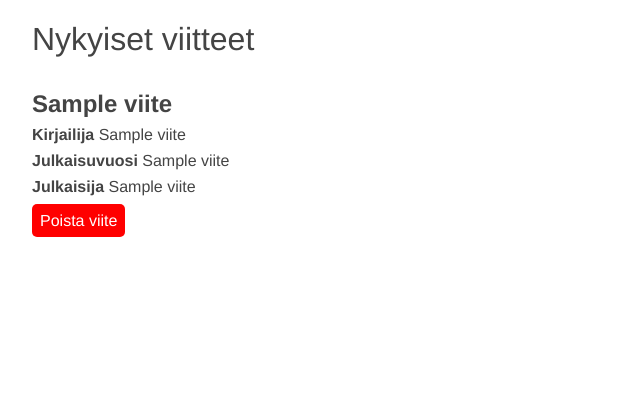
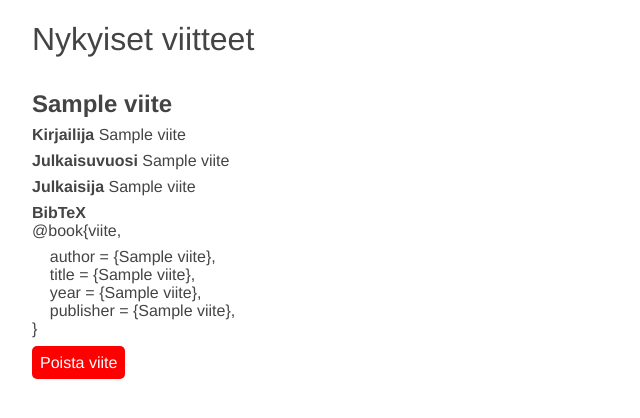
Before and after one commit to jyrikangas/ohtuminiprojekti, a Flask app: template src/templates/viitteet.html in a window 1280 px wide. Shown: the part 50-468 px from the top of the page, without its empty margins (0-640 px from the left). Run offline with Flask 2, Linux system fonts and the light colour scheme; the template is opened without the code that fills it: most values are stand-ins (such as "Sample title", 1, 10 or a date in 2020).

Commit message:
add bibTeX

```diff
--- a/src/templates/viitteet.html
+++ b/src/templates/viitteet.html
@@ -18,6 +18,9 @@
                 <p><b>Kirjailija</b> {{ viite[1] }}</p>
                 <p><b>Julkaisuvuosi</b> {{ viite[3] }}</p>
                 <p><b>Julkaisija</b> {{ viite[4] }}</p>
+                <p><b>BibTeX</b><br>
+                    @book{viite,<br>
+                        <pre class="tab">    author = &#123;{{ viite[1]}}&#125;,<br>    title = &#123;{{ viite[2]}}&#125;,<br>    year = &#123;{{ viite[3]}}&#125;,<br>    publisher = &#123;{{ viite[1]}}&#125;,<br>}</p></pre>
                 <div class="rmbtn">
                     <a href="/poista_viite?viite_id={{viite[0]}}">Poista viite</a>
                 </div>
```
